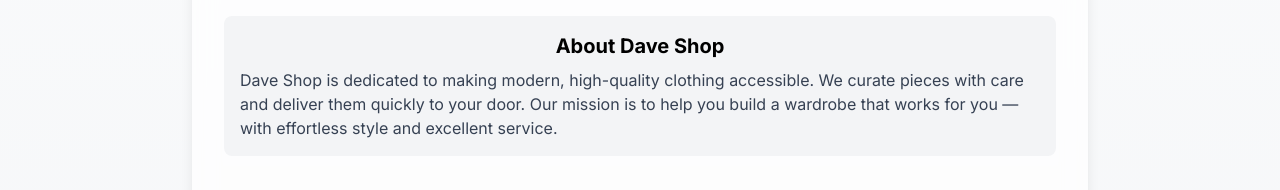
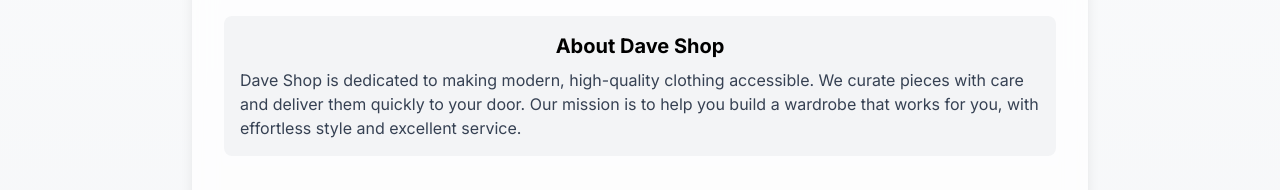
Before and after one commit to Darvidva/dave-shop, a React (Vite) app: page /contact in a window 1280 px wide. Shown: the part 148-338 px from the top of the page. Built offline with nearby package versions, Linux system fonts and the light colour scheme.

Commit message:
minor change in the About section of the contact page

```diff
--- a/src/components/Pages/Contact.jsx
+++ b/src/components/Pages/Contact.jsx
@@ -45,7 +45,7 @@
             Dave Shop is dedicated to making modern, high-quality clothing
             accessible. We curate pieces with care and deliver them quickly to
             your door. Our mission is to help you build a wardrobe that works
-            for you — with effortless style and excellent service.
+            for you, with effortless style and excellent service.
           </p>
         </div>
 
```
